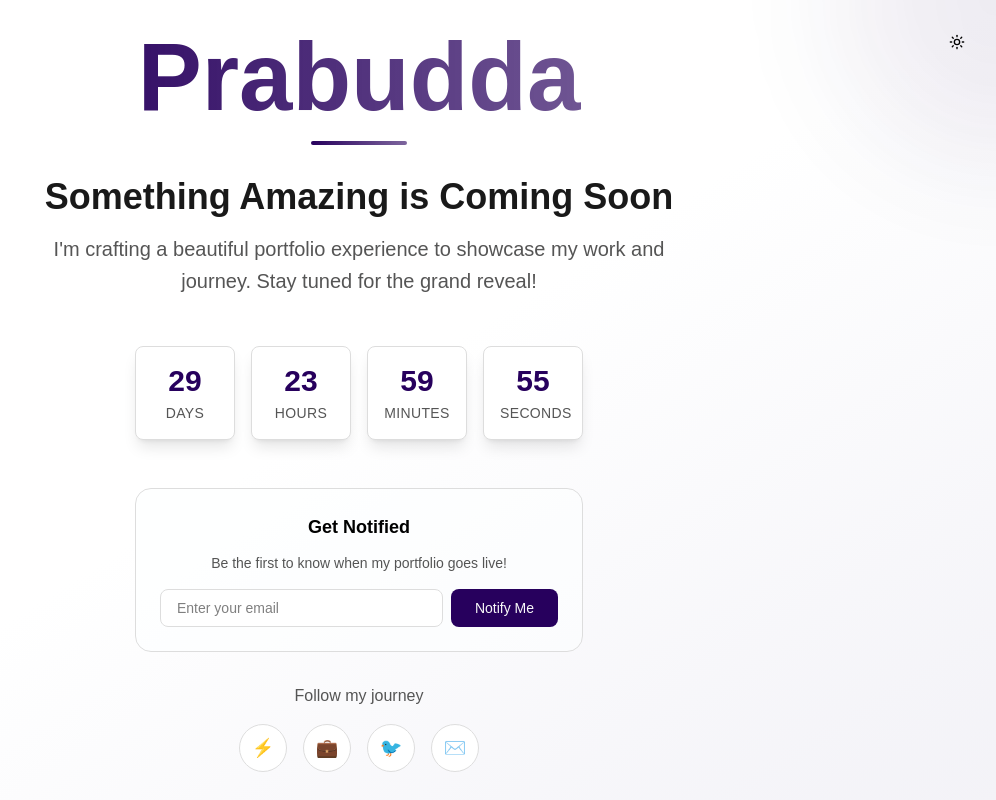
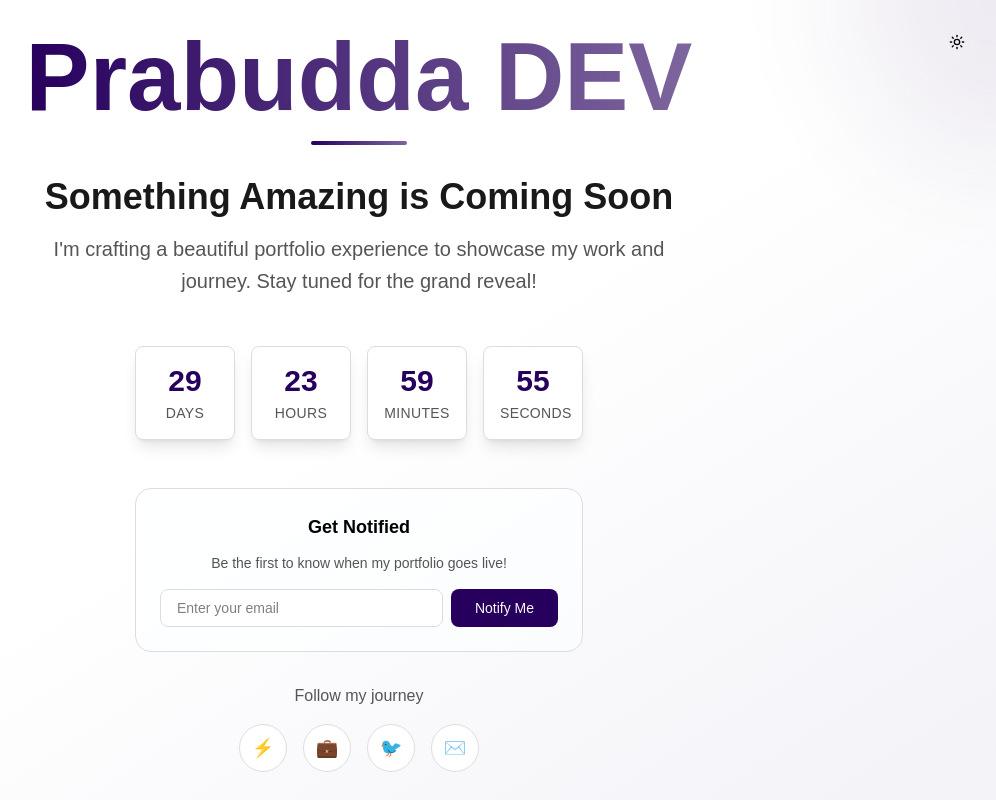
Before and after one commit to katz-dev/Prabudda-portfolio, a Next.js app: page / in a window 1280 px wide. Shown: the whole page, without its empty margins (281-1277 px from the left). Built offline with nearby package versions, Linux system fonts and the light colour scheme.

Commit message:
Update header to reflect 'Prabudda DEV' for branding consistency

```diff
--- a/src/app/page.tsx
+++ b/src/app/page.tsx
@@ -58,7 +58,7 @@ export default function Home() {
         {/* Logo/Name */}
         <div className="mb-8 animate-fade-in">
           <h1 className="text-6xl md:text-8xl font-bold bg-gradient-to-r from-primary to-primary/60 bg-clip-text text-transparent mb-4">
-            Prabudda
+            Prabudda DEV
           </h1>
           <div className="w-24 h-1 bg-gradient-to-r from-primary to-primary/60 mx-auto rounded-full"></div>
         </div>
```
